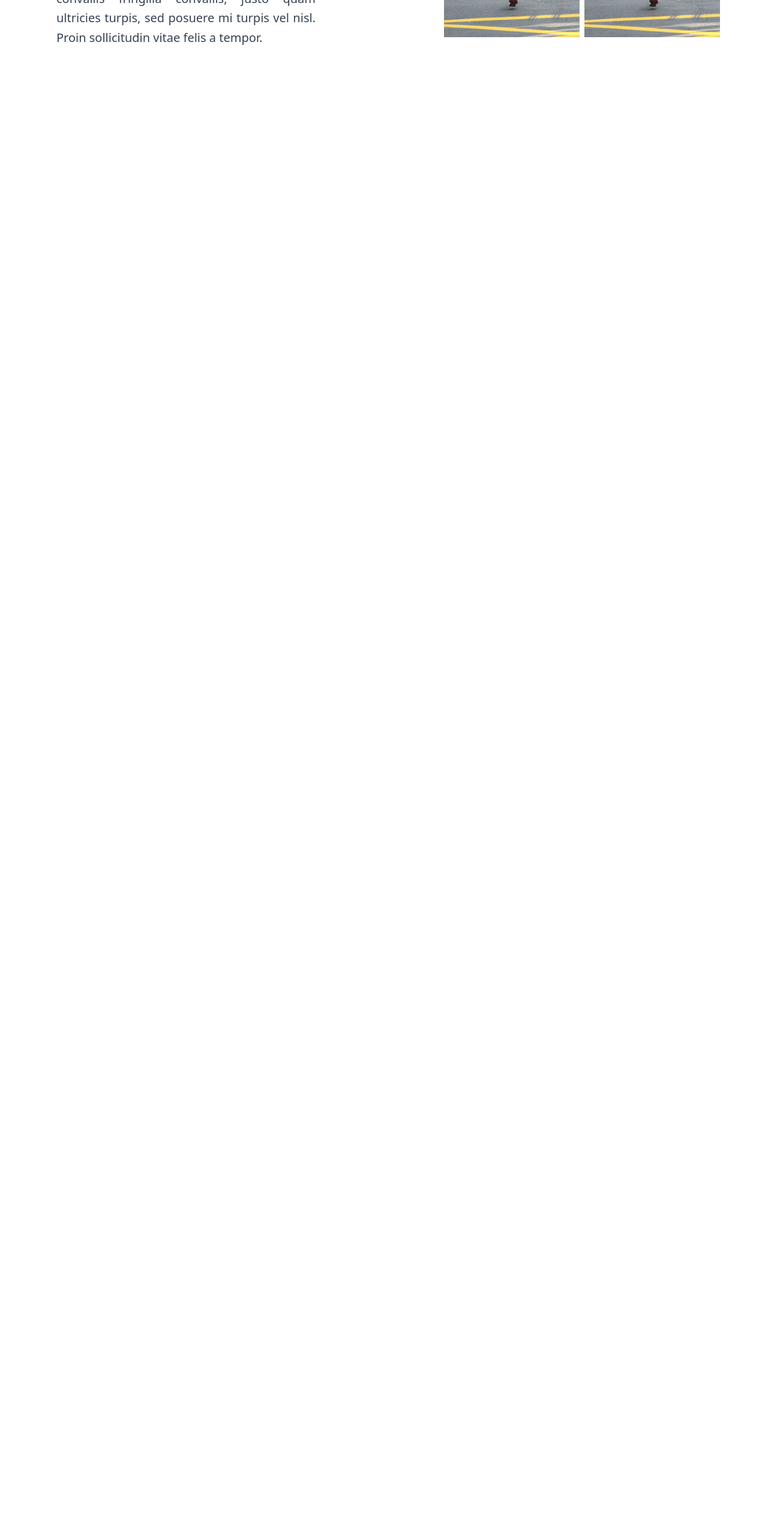
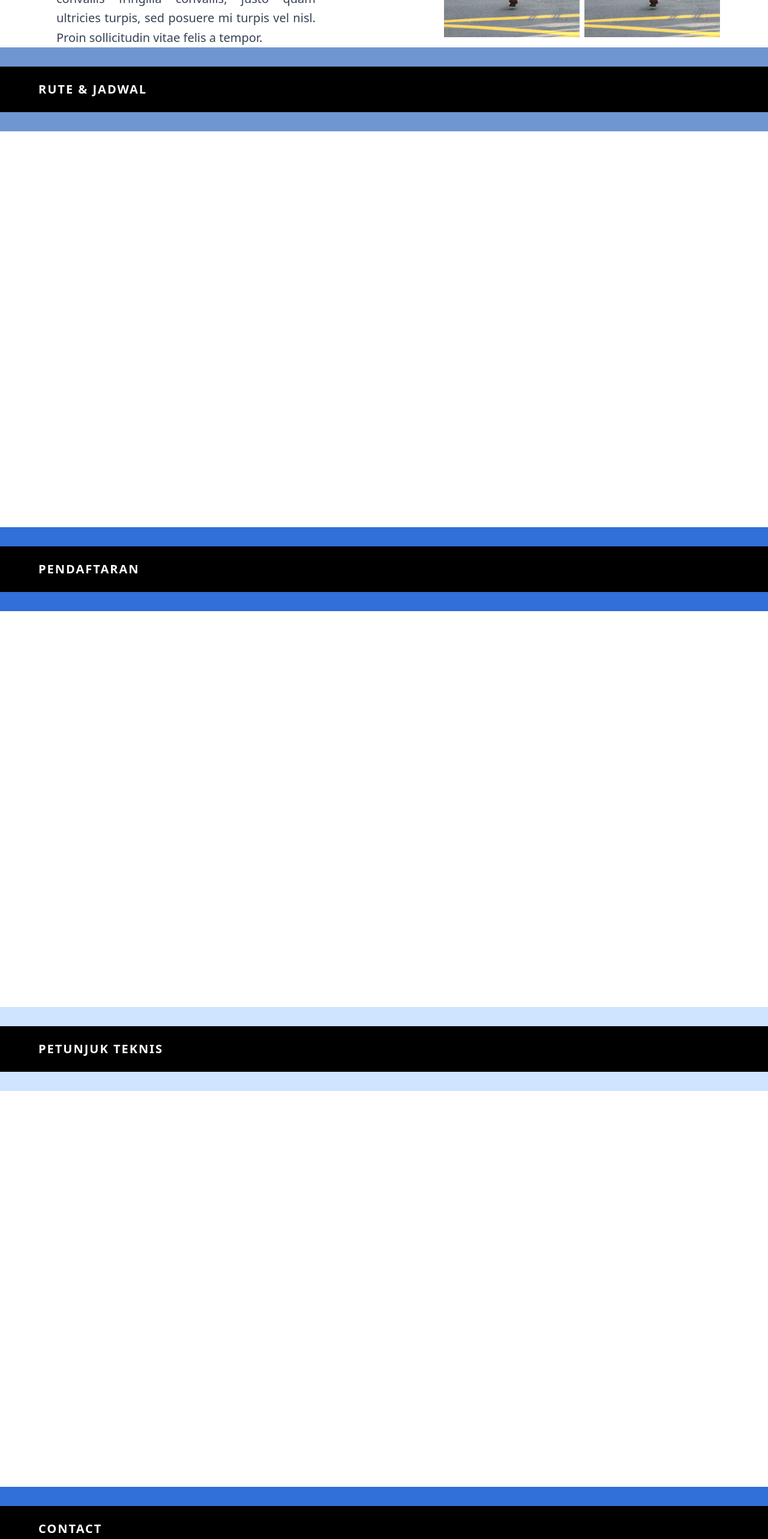
Before and after one commit to aldinpramudya/lawangfestrunbyampi-project, a React (Vite) app: page / in a window 1280 px wide. Shown: the part 1660-4226 px from the top of the page at 60% size. Before the commit the page ends 1739 px from the top, so only its background shows below. Built offline with nearby package versions, Linux system fonts and the light colour scheme.

Commit message:
feat : Section Header Component and every page templating

```diff
--- a/constants/index.ts
+++ b/constants/index.ts
@@ -42,3 +42,12 @@ export const NavLinks = [
         name: "Contact"
     }
 ];
+
+export const colors = {
+    blue1: "#091F5A",
+    blue2: "#354EAE",
+    blue3: "#316FD9",
+    blue4: "#7096D2",
+    blue5: "#CFE4FF",
+    blueWhite: '#E9F2FF',
+}
--- a/src/App.tsx
+++ b/src/App.tsx
@@ -1,6 +1,10 @@
 import Navbar from "./components/Navbar";
 import Home from './pages/Home';
 import Event from './pages/Event';
+import RouteSchedule from "./pages/RouteSchedule";
+import Registration from "./pages/Registration";
+import TechnicalInstruction from "./pages/TechnicalInstruction";
+import Contact from "./pages/Contact";
 
 
 import './App.css'
@@ -12,6 +16,10 @@ function App() {
       <Navbar />
       <Home />
       <Event />
+      <RouteSchedule />
+      <Registration />
+      <TechnicalInstruction/>
+      <Contact/>
     </div>
   )
 }
--- a/src/components/SectionHeader.tsx
+++ b/src/components/SectionHeader.tsx
@@ -0,0 +1,24 @@
+import { colors } from '../../constants';
+
+interface SectionHeaderProps {
+    title: string;
+    bgColor?: keyof typeof colors;
+}
+
+export default function SectionHeader({ title, bgColor = "blue1" }: SectionHeaderProps) {
+    return (
+        <section className='w-full py-8 flex-itemx-center justify-center' style={{ backgroundColor: colors[bgColor] }}>
+            <h1 className="absolute text-[6vw] md:text-[4vw] font-bold text-black/20 uppercase tracking-widest text-center">
+                lawang fest run by ampi
+            </h1>
+            {/* Box Hitam */}
+            <div className="relative bg-black text-white px-8 py-3">
+                <div className="relative bg-black text-white px-8 py-3">
+                    <h2 className="text-lg md:text-xl font-bold tracking-widest uppercase">
+                        {title}
+                    </h2>
+                </div>
+            </div>
+        </section>
+    )
+}
--- a/src/pages/Contact.tsx
+++ b/src/pages/Contact.tsx
@@ -0,0 +1,11 @@
+import SectionHeader from "../components/SectionHeader"
+
+export default function Contact() {
+    return (
+        <section id="contact">
+            <div className="min-h-screen bg-white">
+                <SectionHeader title="Contact" bgColor="blue3" />
+            </div>
+        </section>
+    )
+}
--- a/src/pages/Registration.tsx
+++ b/src/pages/Registration.tsx
@@ -0,0 +1,13 @@
+import SectionHeader from "../components/SectionHeader"
+
+export default function Registration() {
+    return (
+        <section id="pendaftaran">
+            <div className="min-h-screen bg-white">
+                <SectionHeader title="Pendaftaran" bgColor="blue3" />
+
+            </div>
+        </section>
+    )
+
+}
--- a/src/pages/RouteSchedule.tsx
+++ b/src/pages/RouteSchedule.tsx
@@ -0,0 +1,11 @@
+import SectionHeader from "../components/SectionHeader"
+
+export default function RouteSchedule() {
+    return (
+        <section id="rute">
+            <div className="min-h-screen bg-white">
+                <SectionHeader title="Rute & Jadwal" bgColor="blue4" />
+            </div>
+        </section>
+    )
+}
--- a/src/pages/TechnicalInstruction.tsx
+++ b/src/pages/TechnicalInstruction.tsx
@@ -0,0 +1,11 @@
+import SectionHeader from "../components/SectionHeader"
+
+export default function TechnicalInstruction() {
+    return (
+        <section id="teknis">
+            <div className="min-h-screen bg-white">
+                <SectionHeader title="Petunjuk Teknis" bgColor="blue5" />
+            </div>
+        </section>
+    )
+}
```
